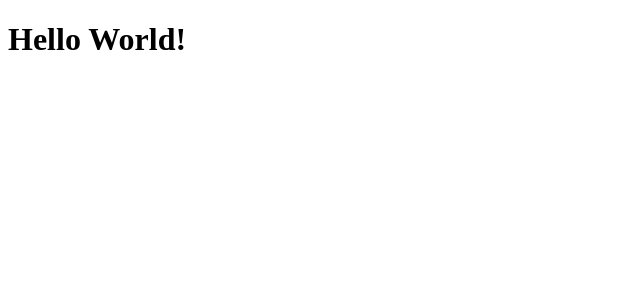
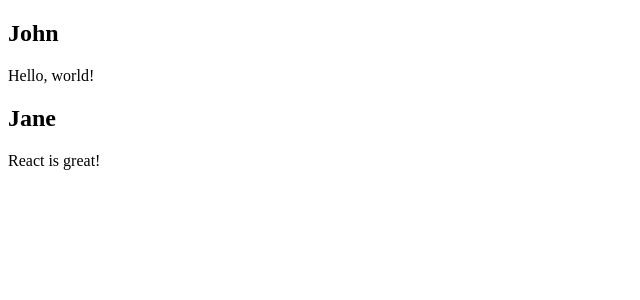
Before and after one commit to bulnes/01-fundamentos-reactjs, a React (Vite) app: page / in a window 1280 px wide. Shown: the top 300 px of the page, without its empty margins (0-640 px from the left). Built offline with nearby package versions, Linux system fonts and the light colour scheme.

Commit message:
feat: first reactjs component with props

```diff
--- a/src/App.jsx
+++ b/src/App.jsx
@@ -1,7 +1,10 @@
-function App() {
+import { Post } from "./Post";
+
+export function App() {
   return (
-    <h1>Hello World!</h1>
+    <div>
+      <Post author="John" content="Hello, world!" />
+      <Post author="Jane" content="React is great!" />
+    </div>
   )
 }
-
-export default App
--- /dev/null
+++ b/src/Post.jsx
@@ -0,0 +1,8 @@
+export function Post(props) {
+    return (
+        <div>
+            <h2>{props.author}</h2>
+            <p>{props.content}</p>
+        </div>
+    )
+}
--- a/src/main.jsx
+++ b/src/main.jsx
@@ -1,6 +1,6 @@
 import React from 'react'
 import ReactDOM from 'react-dom/client'
-import App from './App.jsx'
+import { App } from './App.jsx'
 
 ReactDOM.createRoot(document.getElementById('root')).render(
   <React.StrictMode>
```
